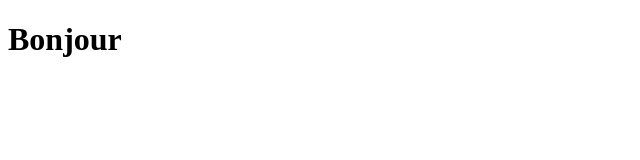
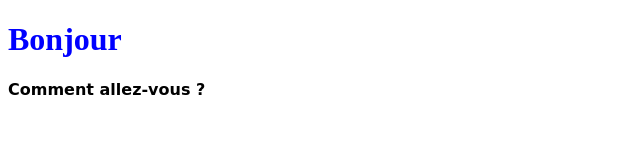
Before and after one commit to LAWSONBODYjosue/OpenclassroomProject, a plain HTML site: page index.html in a window 1280 px wide. Shown: the whole page, without its empty margins (0-640 px from the left). Drawn offline with Linux system fonts and the light colour scheme.

Commit message:
Ajout de d'un texte et du font-family en cursive

```diff
--- a/index.html
+++ b/index.html
@@ -4,8 +4,10 @@
     <meta charset="UTF-8">
     <meta name="viewport" content="width=device-width, initial-scale=1.0">
     <title>Document</title>
+    <link rel="stylesheet" href="style.css">
 </head>
 <body>
     <h1>Bonjour</h1>
+    <p>Comment allez-vous ?</p>
 </body>
 </html>
--- a/style.css
+++ b/style.css
@@ -1,3 +1,7 @@
 h1{
     color: blue;
 }
+p{
+    font-weight: 600;
+    font-family: cursive;
+}
```
